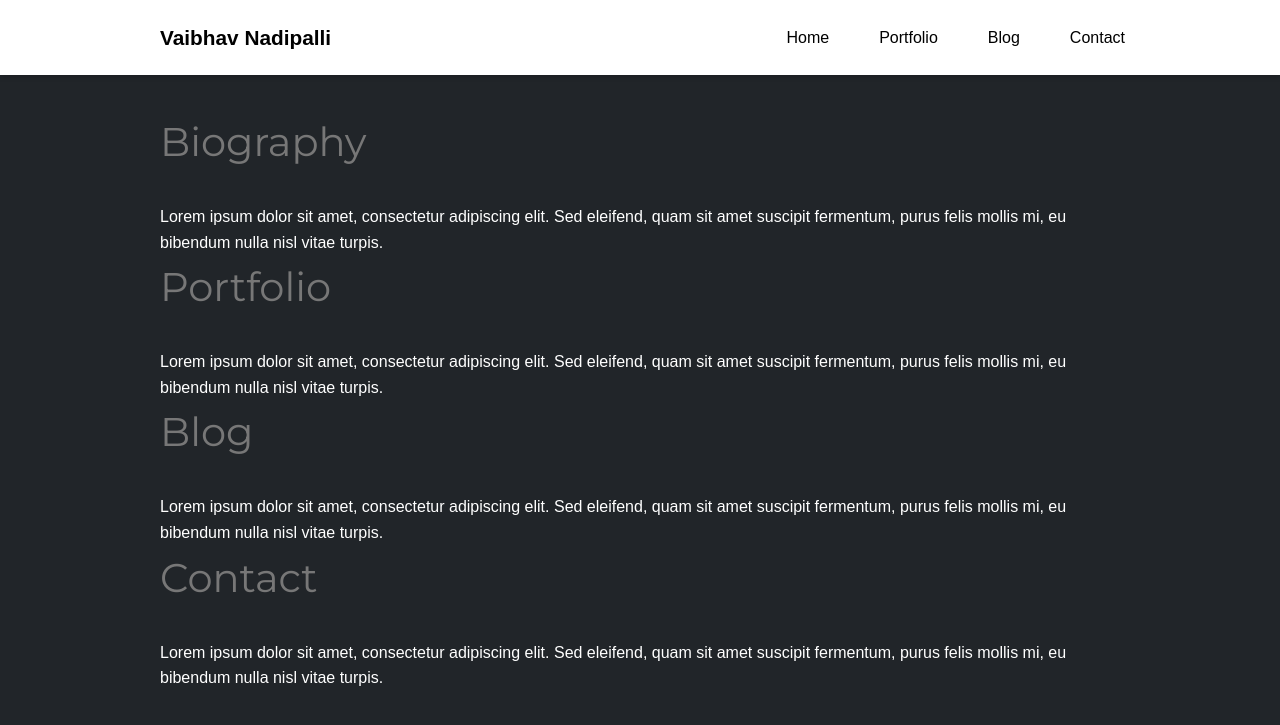
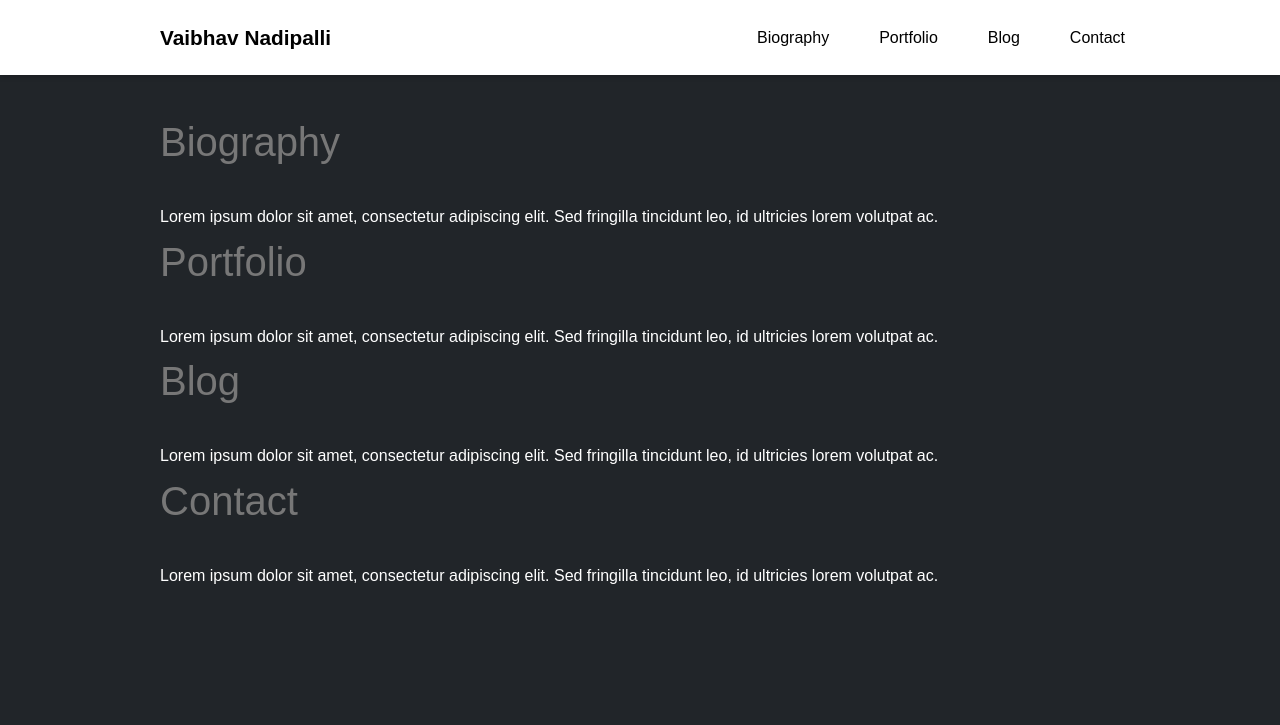
Before and after one commit to Vaibhav-Nadipalli/vaibhav-nadipalli.github.io, a Jekyll site: the page built from index.markdown, in a window 1280 px wide. Shown: the top 725 px of the page. Built offline with Jekyll 4.4.1, drawn with Linux system fonts in a browser that asks for light colours.

Commit message:
Update default.html

```diff
--- a/_layouts/default.html
+++ b/_layouts/default.html
@@ -5,7 +5,6 @@
     <meta name="viewport" content="width=device-width, initial-scale=1.0">
     <title>Vaibhav Nadipalli</title>
     <link rel="stylesheet" href="/assets/css/styles.css"> <!-- Link to your CSS file -->
-    <link href="https://fonts.googleapis.com/css2?family=Montserrat:wght@400;500;700&display=swap" rel="stylesheet"> <!-- Import Montserrat font -->
     <link rel="icon" type="image/png" href="/favicon.png"> <!-- Path to your favicon -->
 </head>
 <body>
@@ -16,32 +15,46 @@
             <h3 class="nav-title"><a href="/" style="text-decoration:none; color:#000;">Vaibhav Nadipalli</a></h3> <!-- Link to refresh the page -->
             <nav class="nav-menu">
                 <ul class="nav-links">
-                    <li><a href="origin">Home</a></li>
-                    <li><a href="portfolio">Portfolio</a></li>
-                    <li><a href="gospel">Blog</a></li>
-                    <li><a href="contact">Contact</a></li>
+                    <li><a href="#bio">Biography</a></li>
+                    <li><a href="#portfolio">Portfolio</a></li>
+                    <li><a href="#blog">Blog</a></li>
+                    <li><a href="#contact">Contact</a></li>
                 </ul>
             </nav>
         </div>
     </header>
 
     <main>
-        <section id="origin">
+        <section id="bio">
             <h2 class="section-title">Biography</h2>
-            <p>Lorem ipsum dolor sit amet, consectetur adipiscing elit. Sed eleifend, quam sit amet suscipit fermentum, purus felis mollis mi, eu bibendum nulla nisl vitae turpis.</p>
+            <p>Lorem ipsum dolor sit amet, consectetur adipiscing elit. Sed fringilla tincidunt leo, id ultricies lorem volutpat ac.</p>
         </section>
         <section id="portfolio">
             <h2 class="section-title">Portfolio</h2>
-            <p>Lorem ipsum dolor sit amet, consectetur adipiscing elit. Sed eleifend, quam sit amet suscipit fermentum, purus felis mollis mi, eu bibendum nulla nisl vitae turpis.</p>
+            <p>Lorem ipsum dolor sit amet, consectetur adipiscing elit. Sed fringilla tincidunt leo, id ultricies lorem volutpat ac.</p>
         </section>
-        <section id="gospel">
+        <section id="blog">
             <h2 class="section-title">Blog</h2>
-            <p>Lorem ipsum dolor sit amet, consectetur adipiscing elit. Sed eleifend, quam sit amet suscipit fermentum, purus felis mollis mi, eu bibendum nulla nisl vitae turpis.</p>
+            <p>Lorem ipsum dolor sit amet, consectetur adipiscing elit. Sed fringilla tincidunt leo, id ultricies lorem volutpat ac.</p>
         </section>
         <section id="contact">
             <h2 class="section-title">Contact</h2>
-            <p>Lorem ipsum dolor sit amet, consectetur adipiscing elit. Sed eleifend, quam sit amet suscipit fermentum, purus felis mollis mi, eu bibendum nulla nisl vitae turpis.</p>
+            <p>Lorem ipsum dolor sit amet, consectetur adipiscing elit. Sed fringilla tincidunt leo, id ultricies lorem volutpat ac.</p>
         </section>
     </main>
+
+    <script>
+        // Optional: Add JavaScript for hamburger menu functionality
+        const navToggle = document.getElementById('nav-toggle');
+        const navMenu = document.querySelector('.nav-menu');
+
+        navToggle.addEventListener('change', function() {
+            if (this.checked) {
+                navMenu.style.display = 'flex';
+            } else {
+                navMenu.style.display = 'none';
+            }
+        });
+    </script>
 </body>
 </html>
```
